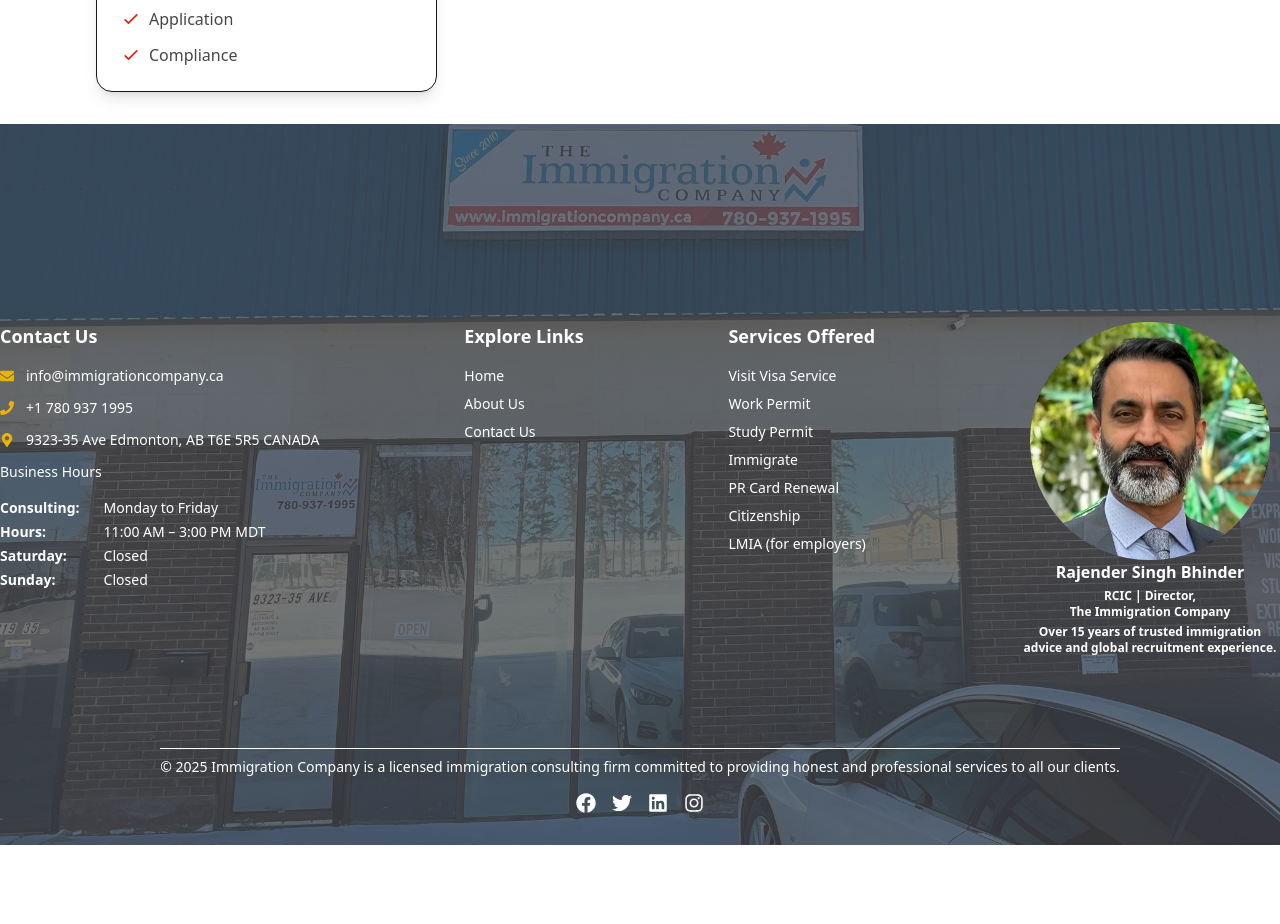
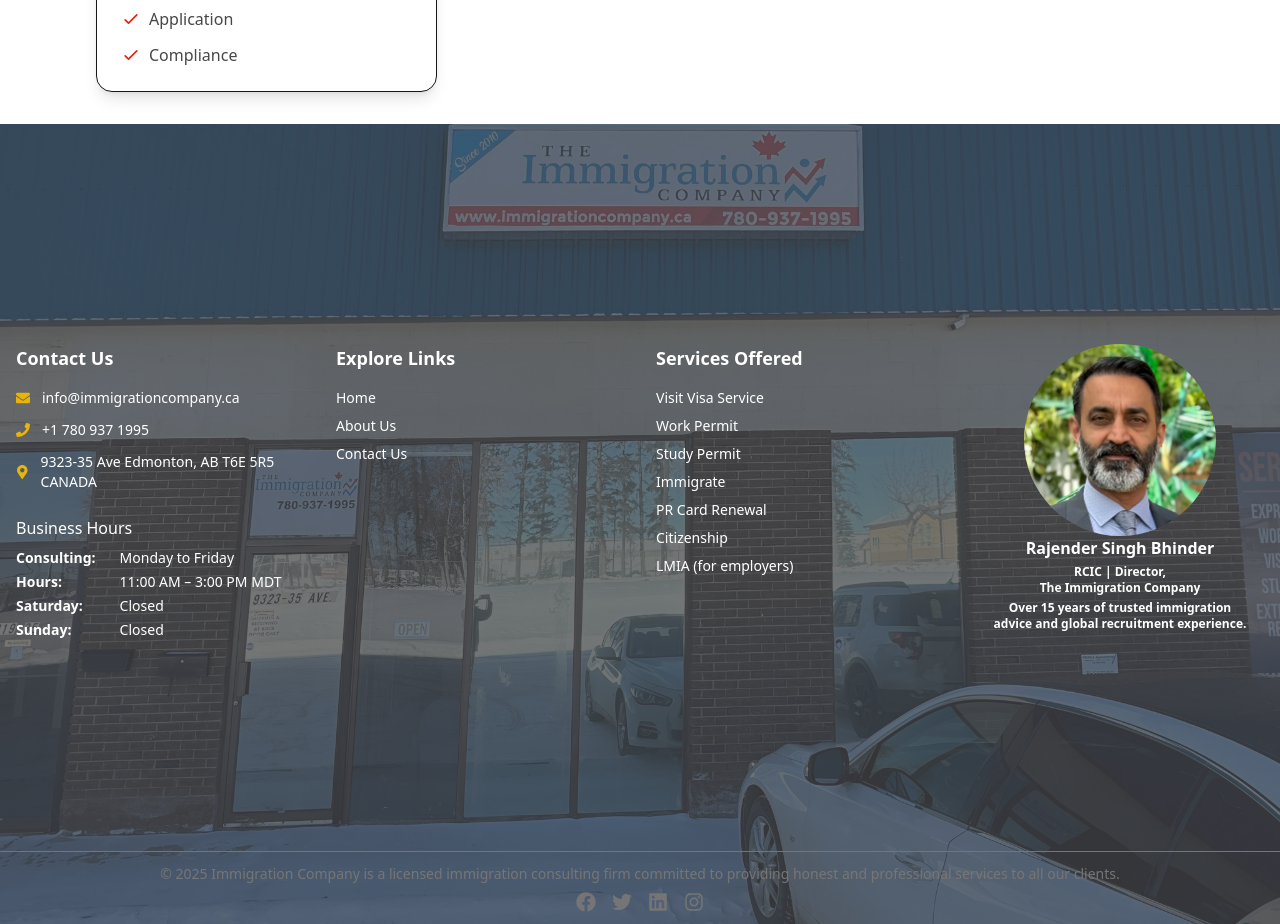
Before and after one commit to YatikenSoftwareSolution-tech/immigration-web-v1, a Next.js app: page / in a window 1280 px wide. Shown: the part 2140-3064 px from the top of the page. Before the commit the page ends 2985 px from the top, so only its background shows below. Built offline with nearby package versions, Linux system fonts and the light colour scheme.

Commit message:
Refactor: img auto scalling fixed

```diff
--- a/src/components/custom/AppFooter.jsx
+++ b/src/components/custom/AppFooter.jsx
@@ -12,16 +12,15 @@
 } from "react-icons/fa";
 
 const AppFooter = () => {
-  // bg-[url('/OfficePhoto.jpg')]
   return (
-    <div className="relative h-full bg-[url('/OfficePhoto.jpg')] py-8  bg-cover flex flex-col items-center gap-16 text-white">
+    <footer className="relative bg-center md:bg-top bg-[url('/OfficePhoto2.jpg')] md:bg-[url('/OfficePhoto.jpg')] h-[1200px] md:h-auto min-h-[600px] lg:min-h-[800px] bg-cover bg-no-repeat flex flex-col justify-between items-center text-white">
       {/* dark overlay */}
       <div className="absolute inset-0 bg-dark opacity-75" />
 
-      {/* content */}
-      <div className="relative mt-[13%] container flex flex-col md:flex-row justify-between item-center px-8 md:px-0 gap-8">
+      {/* main content */}
+      <div className="relative top-[160px] md:top-[220px] container mx-auto grid grid-cols-1 sm:grid-cols-2 md:grid-cols-4 gap-6 md:gap-8 px-4">
         {/* Column 1: Contact Us */}
-        <div className="text-left text-white">
+        <div className="text-left">
           <h3 className="text-lg font-semibold mb-4">Contact Us</h3>
           <ul className="space-y-3 text-sm">
             <li className="flex items-center">
@@ -34,36 +33,33 @@
             </li>
             <li className="flex items-center">
               <Link
-                href={"https://maps.app.goo.gl/jwPKUGCnEmo6Cc5f6"}
-                className="flex items-center"
+                href="https://maps.app.goo.gl/jwPKUGCnEmo6Cc5f6"
                 target="_blank"
                 rel="noopener noreferrer"
+                className="flex items-center"
               >
                 <FaMapMarkerAlt className="text-yellow-500 mr-3" />
-                9323‑35 Ave Edmonton, AB T6E 5R5 CANADA
+                9323-35 Ave Edmonton, AB T6E 5R5 CANADA
               </Link>
             </li>
-            <div>
-              <h3 className="font-medium text-white">Business Hours</h3>
-              <div className="grid grid-cols-[max-content,1fr] gap-x-6 gap-y-1 mt-4 ">
+          </ul>
+          <div className="mt-6">
+            <h4 className="font-medium text-white mb-2">Business Hours</h4>
+            <div className="grid grid-cols-[max-content,1fr] gap-x-6 gap-y-1 text-sm">
               <strong>Consulting:</strong>
               <p>Monday to Friday</p>
-
               <strong>Hours:</strong>
               <p>11:00 AM – 3:00 PM MDT</p>
-
               <strong>Saturday:</strong>
               <p>Closed</p>
-
               <strong>Sunday:</strong>
               <p>Closed</p>
             </div>
           </div>
-          </ul>
         </div>
 
         {/* Column 2: Explore */}
-        <div className="text-left text-white ">
+        <div className="text-left">
           <h3 className="text-lg font-semibold mb-4">Explore Links</h3>
           <ul className="space-y-2 text-sm">
             <li>
@@ -85,86 +81,60 @@
         </div>
 
         {/* Column 3: Services Offered */}
-        <div className="text-left text-white">
+        <div className="text-left">
           <h3 className="text-lg font-semibold mb-4">Services Offered</h3>
           <ul className="space-y-2 text-sm">
-            <li>
+            {[
+              "Visit Visa Service",
+              "Work Permit",
+              "Study Permit",
+              "Immigrate",
+              "PR Card Renewal",
+              "Citizenship",
+              "LMIA (for employers)",
+            ].map((service) => (
+              <li key={service}>
                 <Link href="/" className="hover:text-yellow-500">
-                Visit Visa Service
+                  {service}
                 </Link>
               </li>
-            <li>
-              <Link href="/" className="hover:text-yellow-500">
-                Work Permit
-              </Link>
-            </li>
-            <li>
-              <Link href="/" className="hover:text-yellow-500">
-                Study Permit
-              </Link>
-            </li>
-            <li>
-              <Link href="/" className="hover:text-yellow-500">
-                Immigrate
-              </Link>
-            </li>
-            <li>
-              <Link href="/" className="hover:text-yellow-500">
-                PR Card Renewal
-              </Link>
-            </li>
-            <li>
-              <Link href="/" className="hover:text-yellow-500">
-                Citizenship
-              </Link>
-            </li>
-            <li>
-              <Link href="/" className="hover:text-yellow-500">
-                LMIA (for employers)
-              </Link>
-            </li>
+            ))}
           </ul>
         </div>
 
-        <div className="relative group overflow-hidden flex flex-col items-center ">
+        {/* Column 4: Director Info */}
+        <div className="flex flex-col items-center px-2">
+          <div className="group relative overflow-hidden">
             <Image
               src="/Raj.jpg"
               alt="Rajendra Bhindar"
-            height={180}
               width={240}
-            className="bg-center rounded-full z-0 "
+              height={240}
+              className="w-24 h-24 sm:w-32 sm:h-32 md:w-40 md:h-40 lg:w-48 lg:h-48 object-cover rounded-full"
             />
-          {/* <div className="absolute  w-[200] bottom-0 left-0 w-full h-full bg-black bg-opacity-50 flex flex-col items-center justify-center opacity-0 group-hover:opacity-100 transition-opacity duration-300 rounded-b-full">
-            <p className="text-white text-lg font-semibold">Rajendra Bhindar</p>
-            <p className="text-white text-center text-sm px-4 mt-1">
-              President &amp; Regulated Canadian Immigration Consultant (RCIC)
-            </p>
-
-          </div> */}
-          <div className=" rounded-b-lg w-[260px] ">
-            <div className="flex flex-col items-center rounded-lg shadow-lg">
+          </div>
+          <div className="text-center px-2">
             <p className="text-white font-bold">Rajender Singh Bhinder</p>
-              <p className="text-white text-center text-xs font-semibold  my-1 ">
+            <p className="text-white text-xs font-semibold my-1">
               RCIC | Director, <br /> The Immigration Company
             </p>
-              <p className="text-white text-center text-xs font-semibold mb-1">
+            <p className="text-white text-xs font-semibold mb-1">
               Over 15 years of trusted immigration advice and global
               recruitment experience.
             </p>
           </div>
         </div>
       </div>
-      </div>
 
       {/* Footer Bottom */}
-      <div className="relative mt-6 text-center border-t border-gray-700 pt-2 text-sm text-white z-50">
-        <div className="flex flex-col items-center">
-          <p>
+      <div className="border-t border-white py-3 text-xs md:text-sm text-white w-full">
+        <div className="container mx-auto flex flex-col gap-2 justify-between items-center space-y-2 md:space-y-0 px-4 sm:px-8">
+          <p className="text-center md:text-left text-white">
             © {new Date().getFullYear()} Immigration Company is a licensed
             immigration consulting firm committed to providing honest and
             professional services to all our clients.
           </p>
-          <div className="flex space-x-4 text-xl mt-4">
+          <div className="flex space-x-4 text-xl">
             <Link
               href="https://www.facebook.com/Immicomp"
               target="_blank"
@@ -200,7 +170,7 @@
           </div>
         </div>
       </div>
-    </div>
+    </footer>
   );
 };
 
```
Also changed, not shown: public/OfficePhoto2.jpg (added). Lines whose indentation alone changed are shown as unchanged.
